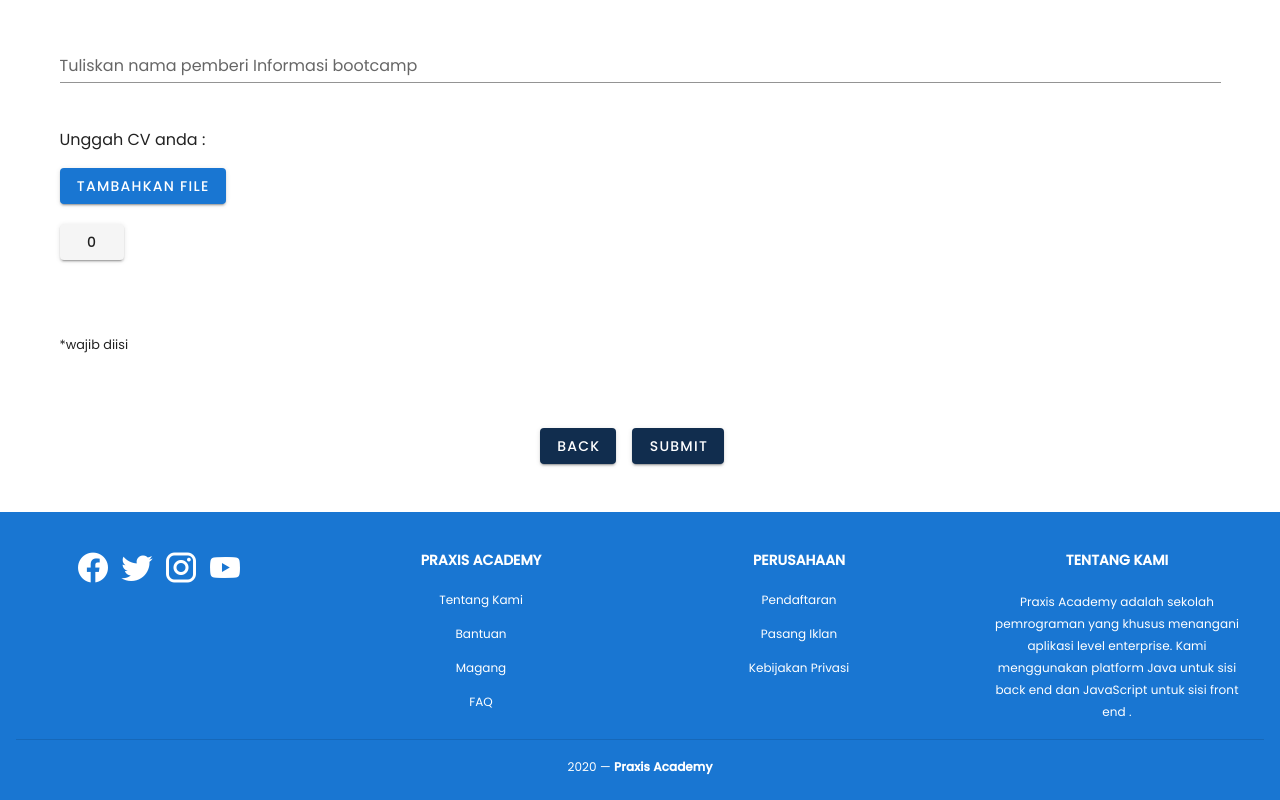
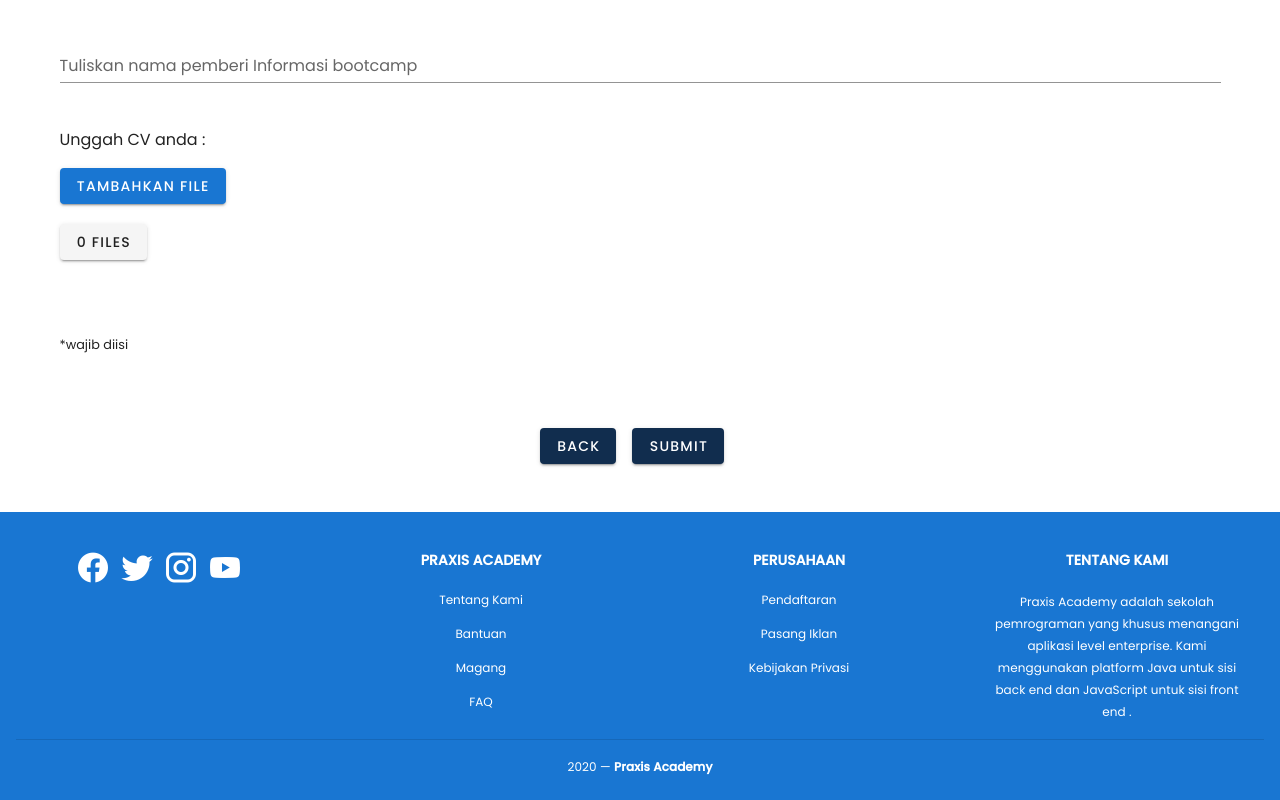
Before and after one commit to praxis-academy-2020/praxis-online-school, a Vue app in the folder frontend/: page /register/formulir in a window 1280 px wide. Shown: the part 2768-3568 px from the top of the page. Built offline with nearby package versions, Linux system fonts and the light colour scheme; what vue-sweetalert2 would draw is missing.

Commit message:
ga tau ngapain

```diff
--- a/frontend/src/components/form-register.vue
+++ b/frontend/src/components/form-register.vue
@@ -213,7 +213,7 @@
               <template v-slot:activator="{ on, attrs }">
                 <div>
                   <p>Unggah CV anda :</p>
-                  <v-btn color="primary" dark v-bind="attrs" v-on="on">Tambahkan file</v-btn>
+                  <v-btn color="primary" dark v-bind="attrs" @click="files()" v-on="on">Tambahkan file</v-btn>
                 </div>
               </template>
 
@@ -232,13 +232,14 @@
                             multiple
                             @change="files()"
                             :rules="inputVal"
+                            accept="image/png, image/jpeg, image/bmp"
                             label="Upload your CV*"
                           ></v-file-input>
                         </v-form>
                       </v-col>
                     </v-row>
                   </v-container>
-                  <small>*indicates required field</small>
+
                 </v-card-text>
                 <v-card-actions>
                   <v-spacer></v-spacer>
@@ -247,7 +248,7 @@
                   </div>
 
                   <div v-else>
-                    <v-btn color="blue darken-1" text @click="dialog = false">Cancel</v-btn>
+                    <v-btn color="blue darken-1" text @click="cancelFiles()">Cancel</v-btn>
                     <v-btn
                       color="blue darken-1"
                       v-show="this.showButton"
@@ -263,7 +264,7 @@
               <v-btn
                 class="mt-5 rounded"
 
-              >{{this.uploadedFiles === null ? "No files" : this.uploadedFiles.length}}</v-btn>
+              >{{this.uploadedFiles === null ? "No files" : this.uploadedFiles.length + " files"}}</v-btn>
             </div>
           </v-col>
         </v-row>
@@ -392,7 +393,11 @@
     };
   },
   methods: {
-    files: function() {
+    cancelFiles(){
+      this.dialog = false;
+      this.uploadedFiles = [];
+    },
+    files() {
       if (this.uploadedFiles.length > 0) {
         this.showButton = true;
       } else {
```
